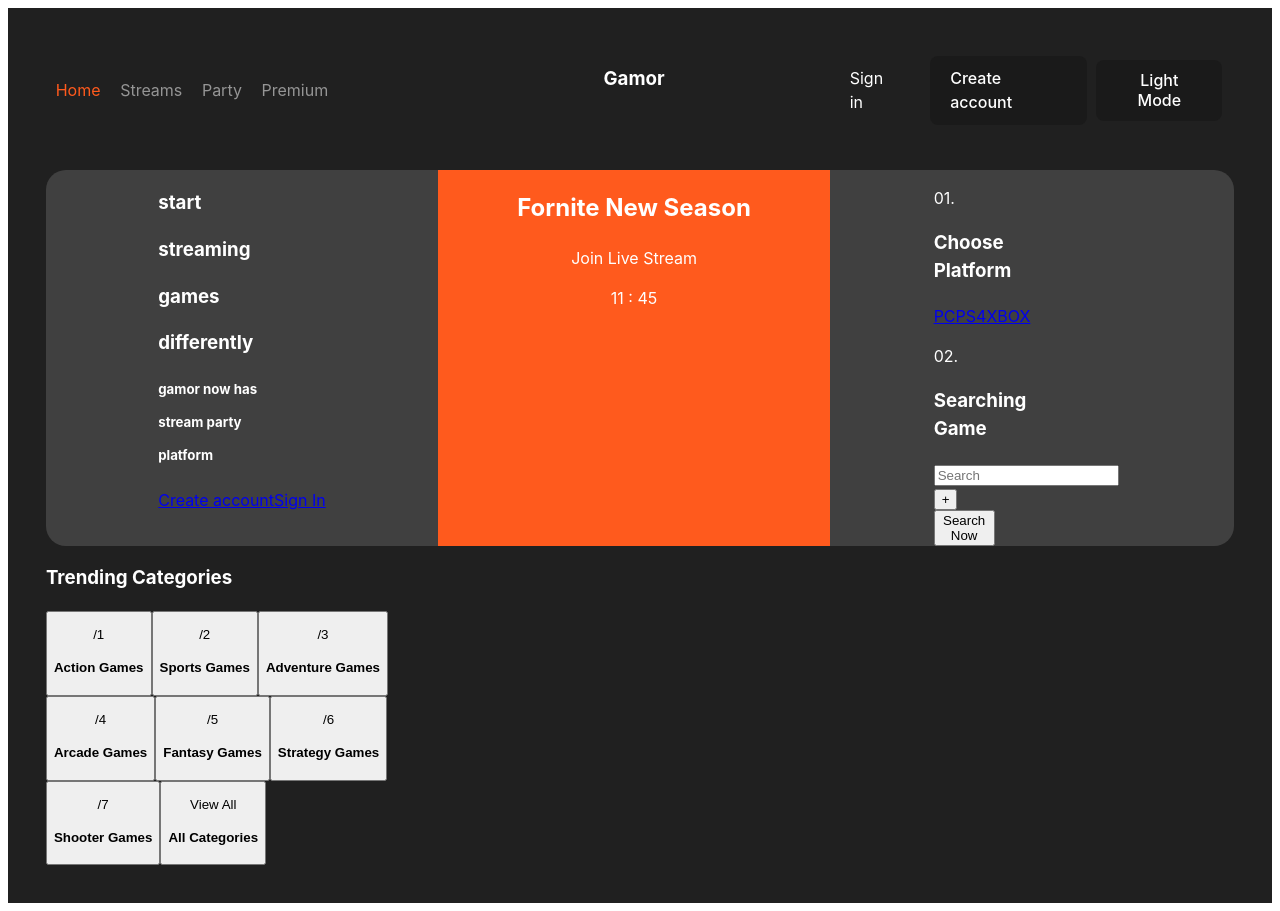
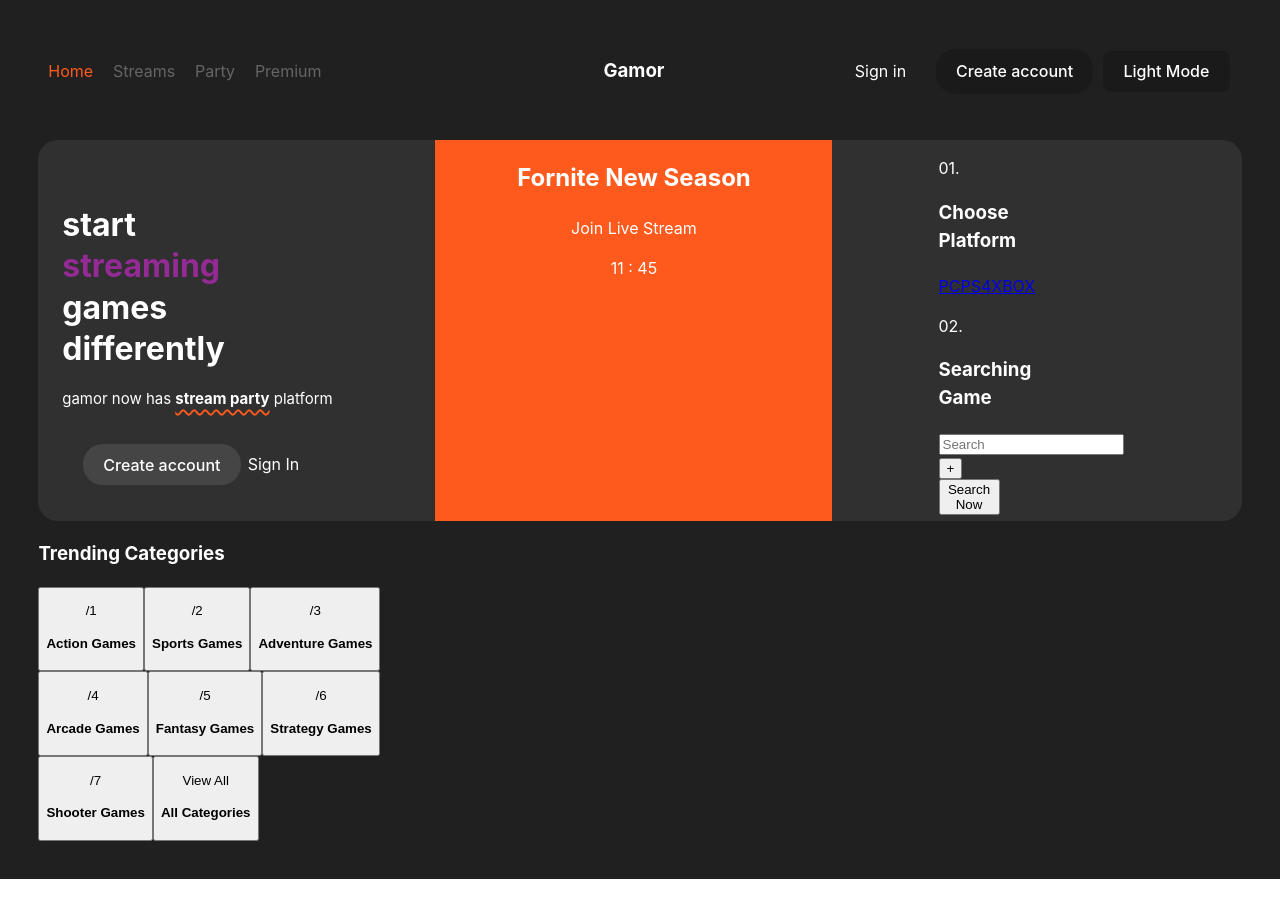
Before and after one commit to alecode00/gamor_streaming_platform, a React (Vite) app: page / in a window 1280 px wide. After the commit the page ends 879 px from the top, so only its background shows below. Built offline with nearby package versions, Linux system fonts and the light colour scheme; no server answers.

Commit message:
Terminado el MainBoardLeft. ire hacia el centro

```diff
--- a/src/components/Home/home.css
+++ b/src/components/Home/home.css
@@ -10,12 +10,64 @@
   width: 30%;
 }
 .mainBoardLeft {
+  a {
+    text-decoration: none;
+    color: var(--color-white);
+    text-underline-offset: 2px;
+    transition: text-underline-offset 0.75s;
+  }
+  a:hover {
+    text-decoration: 3px solid underline var(--color-coral);
+    text-underline-position: under;
+    text-underline-offset: 10px;
+  }
+  #register {
+    border-radius: 20px;
+    border: 1px solid transparent;
+    padding: 0.6em 1.2em;
+    font-size: 1em;
+    font-weight: 500;
+    font-family: inherit;
+    background-color: var(--color-medium2-black);
+    cursor: pointer;
+    transition: border-color 0.25s;
+  }
+  #register:hover {
+    border-color: var(--color-easy-black);
+    text-decoration: none;
+  }
+  #register:focus,
+  #register:focus-visible {
+    outline: 4px auto -webkit-focus-ring-color;
+  }
+  #reverse {
+    color: var(--color-purple);
+  }
+  p {
+    b {
+      text-decoration: underline var(--color-coral) wavy 2px;
+      text-underline-offset: 5px;
+    }
+    display: contents;
+    font-size: 15px;
+  }
+  div {
+    width: 100%;
+    padding: 12% 6% 6% 6%;
+  }
   display: flex;
   justify-content: center;
+  h1 {
+    line-height: 0.3;
+    font-size: 32px;
+  }
+  #log{
+    padding: 2%;
+  }
 }
-.mainBoardCenter{
-    text-align: center;
-    background-color: var(--color-coral);
+.mainBoardCenter {
+  text-align: center;
+  background-color: var(--color-coral);
 }
 .mainBoardRight {
   display: flex;
--- a/src/components/Home/home_mainBoard_components/MainBoardLeft.jsx
+++ b/src/components/Home/home_mainBoard_components/MainBoardLeft.jsx
@@ -1,8 +1,9 @@
+
+
 export const MainBoardLeft = () => {
   const handleFalseLink = (event) => {
     event.preventDefault();
   };
-
   return (
     <>
       <div>
@@ -10,15 +11,18 @@
         <h1 id="reverse">streaming</h1>
         <h1>games</h1>
         <h1>differently</h1>
-        <h5>
-          gamor now has <p id="resaltado">stream party</p> platform
-        </h5>
-        <a href="#" onClick={handleFalseLink}>
+        <p>
+          gamor now has  <b>stream party</b> platform
+        </p>
+        <div>
+
+        <a href="#" id="register" onClick={handleFalseLink}>
           Create account
         </a>
-        <a href="#" onClick={handleFalseLink}>
+        <a href="#" id="log" onClick={handleFalseLink}>
           Sign In
         </a>
+        </div>
       </div>
     </>
   );
--- a/src/components/Navbar/navbar.css
+++ b/src/components/Navbar/navbar.css
@@ -63,16 +63,13 @@
     margin: 2.5%;
   }
   #register {
-    /* background-color: var(--color-medium-black);
     border-radius: 20px;
-    border: 1px solid var(--color-easy-black); */
-    border-radius: 8px;
     border: 1px solid transparent;
     padding: 0.6em 1.2em;
     font-size: 1em;
     font-weight: 500;
     font-family: inherit;
-    background-color: #1a1a1a;
+    background-color: var(--color-black);
     cursor: pointer;
     transition: border-color 0.25s;
   }
--- a/src/index3.css
+++ b/src/index3.css
@@ -1,18 +1,20 @@
 :root {
-  margin: 0;
-  padding: 0;
   font-family: Inter, system-ui, Avenir, Helvetica, Arial, sans-serif;
   line-height: 1.5;
   font-weight: 400;
-  --color-black: black;
+  --color-black: #1a1a1a;
   --color-hard-black: #202020;
-  --color-medium-black: #404040;
-  --color-easy-black: #959595;
+  --color-medium-black: #303030;
+  --color-medium2-black: #454545;
+  --color-easy-black: #656565;
   --color-coral: rgb(255, 90, 29);
   --color-white: white;
+  --color-purple:rgb(148, 42, 148);
 }
 
 body {
+  margin: 0;
+  padding: 0;
   color: var(--color-white);
   min-width: 320px;
   min-height: 100vh;
```
